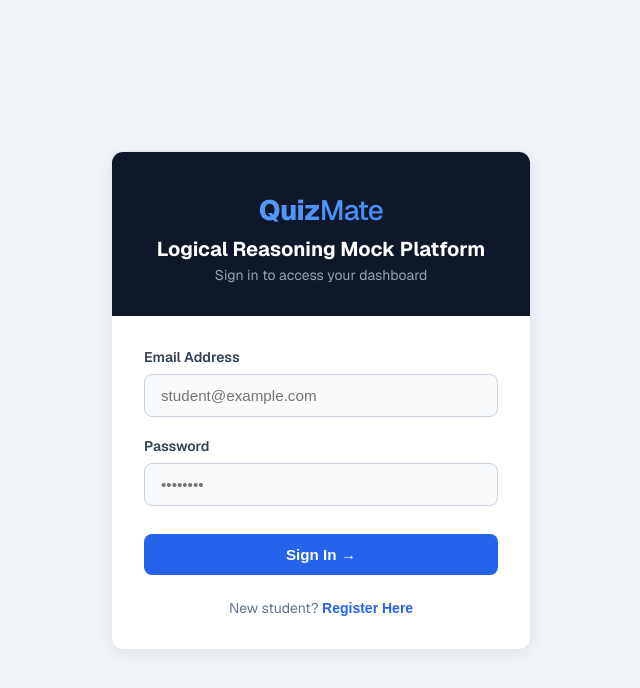
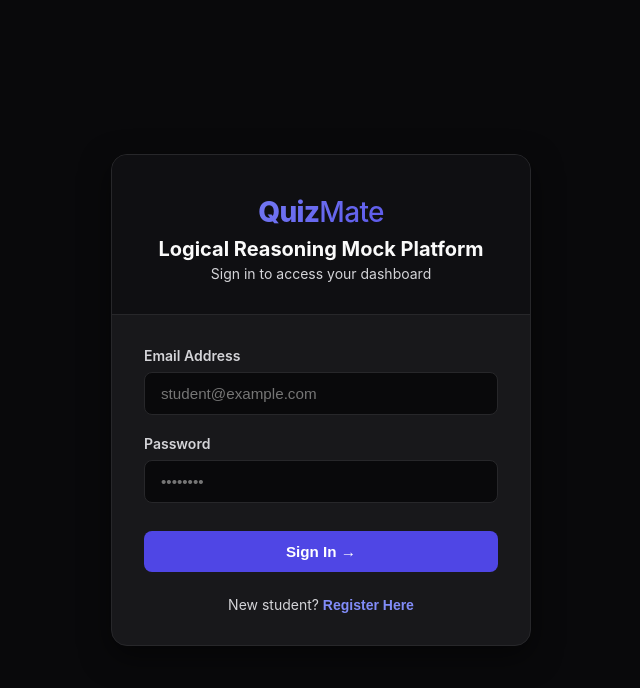
Before and after one commit to Jivitesh06/QuizMate, a Next.js app: page /login in a window 1280 px wide. Shown: the top 688 px of the page, without its empty margins (319-959 px from the left). Built offline with nearby package versions, Linux system fonts and the light colour scheme; no server answers.

Commit message:
design: complete premium dark mode redesign - fix readability issues and text color contrast

```diff
--- a/src/app/admin/admin.module.css
+++ b/src/app/admin/admin.module.css
@@ -1,16 +1,16 @@
 .container {
-  max-width: 1000px;
+  max-width: 1100px;
   margin: 0 auto;
   padding: 2.5rem 1.5rem;
-  font-family: var(--font-geist-sans), sans-serif;
-  color: #0f172a;
+  font-family: inherit;
+  color: var(--text-primary);
 }
 
 .header {
   display: flex;
   justify-content: space-between;
   align-items: center;
-  border-bottom: 2px solid #e2e8f0;
+  border-bottom: 2px solid var(--card-border);
   padding-bottom: 1.5rem;
   margin-bottom: 2.5rem;
 }
@@ -18,21 +18,21 @@
 .title {
   font-size: 2rem;
   font-weight: 800;
-  color: #0f172a;
+  color: var(--text-primary);
   letter-spacing: -0.025em;
 }
 
 .subtitle {
   font-size: 0.95rem;
-  color: #64748b;
+  color: var(--text-secondary);
   margin-top: 0.25rem;
 }
 
 .navButton {
   padding: 0.6rem 1.25rem;
-  background-color: #f1f5f9;
-  border: 1px solid #cbd5e1;
-  color: #334155;
+  background-color: var(--card-bg);
+  border: 1px solid var(--card-border);
+  color: var(--text-primary);
   border-radius: 8px;
   font-size: 0.9rem;
   font-weight: 600;
@@ -41,8 +41,7 @@
 }
 
 .navButton:hover {
-  background-color: #e2e8f0;
-  color: #0f172a;
+  background-color: var(--card-border);
 }
 
 .grid {
@@ -58,10 +57,10 @@
 }
 
 .card {
-  background: #ffffff;
-  border: 1px solid #e2e8f0;
+  background: var(--card-bg);
+  border: 1px solid var(--card-border);
   border-radius: 12px;
-  box-shadow: 0 4px 15px rgba(0, 0, 0, 0.02);
+  box-shadow: 0 4px 20px rgba(0, 0, 0, 0.3);
   padding: 2rem;
 }
 
@@ -70,8 +69,8 @@
   font-weight: 700;
   margin-bottom: 1.5rem;
   padding-bottom: 0.5rem;
-  border-bottom: 1px solid #f1f5f9;
-  color: #1e293b;
+  border-bottom: 1px solid var(--card-border);
+  color: var(--text-primary);
 }
 
 .formGroup {
@@ -82,7 +81,7 @@
   display: block;
   font-size: 0.875rem;
   font-weight: 600;
-  color: #334155;
+  color: var(--text-secondary);
   margin-bottom: 0.5rem;
 }
 
@@ -90,19 +89,19 @@
   width: 100%;
   padding: 0.75rem 1rem;
   border-radius: 8px;
-  border: 1px solid #cbd5e1;
+  border: 1px solid var(--card-border);
   font-size: 0.95rem;
-  color: #0f172a;
-  background-color: #f8fafc;
+  color: var(--text-primary);
+  background-color: var(--input-bg);
   transition: all 0.2s ease;
   box-sizing: border-box;
 }
 
 .input:focus, .textarea:focus, .select:focus {
   outline: none;
-  border-color: #2563eb;
-  background-color: #ffffff;
-  box-shadow: 0 0 0 3px rgba(37, 99, 235, 0.15);
+  border-color: var(--primary);
+  background-color: var(--input-bg);
+  box-shadow: 0 0 0 3px rgba(99, 102, 241, 0.2);
 }
 
 .textarea {
@@ -125,7 +124,7 @@
 .submitBtn {
   width: 100%;
   padding: 0.75rem;
-  background-color: #2563eb;
+  background-color: var(--primary);
   color: #ffffff;
   border-radius: 8px;
   border: none;
@@ -137,45 +136,44 @@
 }
 
 .submitBtn:hover {
-  background-color: #1d4ed8;
+  background-color: var(--primary-hover);
 }
 
 .submitBtn:disabled {
-  background-color: #94a3b8;
+  background-color: var(--text-muted);
   cursor: not-allowed;
 }
 
-/* Upload zone design */
 .uploadZone {
-  border: 2px dashed #cbd5e1;
+  border: 2px dashed var(--card-border);
   border-radius: 12px;
   padding: 2.5rem 1.5rem;
   text-align: center;
-  background-color: #f8fafc;
+  background-color: rgba(0, 0, 0, 0.2);
   cursor: pointer;
   transition: all 0.2s ease;
 }
 
 .uploadZone:hover {
-  border-color: #2563eb;
-  background-color: #f0f7ff;
+  border-color: var(--primary);
+  background-color: rgba(99, 102, 241, 0.05);
 }
 
 .uploadIcon {
   font-size: 2.5rem;
   margin-bottom: 1rem;
-  color: #64748b;
+  color: var(--text-muted);
 }
 
 .uploadText {
   font-size: 0.95rem;
-  color: #475569;
+  color: var(--text-secondary);
   font-weight: 500;
 }
 
 .uploadSubtext {
   font-size: 0.8rem;
-  color: #94a3b8;
+  color: var(--text-muted);
   margin-top: 0.5rem;
 }
 
@@ -186,16 +184,18 @@
 .fileDetails {
   margin-top: 1rem;
   padding: 0.75rem;
-  background-color: #f1f5f9;
+  background-color: rgba(0, 0, 0, 0.3);
+  border: 1px solid var(--card-border);
   border-radius: 8px;
   font-size: 0.85rem;
+  color: var(--text-secondary);
   display: flex;
   justify-content: space-between;
   align-items: center;
 }
 
 .removeFile {
-  color: #dc2626;
+  color: var(--error);
   font-weight: 600;
   cursor: pointer;
   background: none;
@@ -210,30 +210,31 @@
   margin-top: 1.5rem;
   max-height: 200px;
   overflow-y: auto;
-  border: 1px solid #e2e8f0;
+  border: 1px solid var(--card-border);
   border-radius: 8px;
   padding: 1rem;
-  background-color: #f8fafc;
+  background-color: rgba(0, 0, 0, 0.2);
   font-size: 0.85rem;
 }
 
 .logEntry {
   padding: 0.35rem 0;
-  border-bottom: 1px solid #f1f5f9;
+  border-bottom: 1px solid var(--card-border);
+  color: var(--text-secondary);
 }
 
 .logSuccess {
-  color: #16a34a;
+  color: var(--success);
   font-weight: 600;
 }
 
 .logError {
-  color: #dc2626;
+  color: var(--error);
   font-weight: 600;
 }
 
 .logInfo {
-  color: #2563eb;
+  color: #818cf8;
 }
 
 /* Student Attempts Section */
@@ -246,17 +247,19 @@
   align-items: center;
   justify-content: space-between;
   margin-bottom: 1rem;
+  flex-wrap: wrap;
+  gap: 1rem;
 }
 
 .sectionTitle {
   font-size: 1.25rem;
   font-weight: 700;
-  color: #1e293b;
+  color: var(--text-primary);
 }
 
 .badge {
-  background: #dbeafe;
-  color: #1d4ed8;
+  background: rgba(99, 102, 241, 0.2);
+  color: #818cf8;
   border-radius: 999px;
   padding: 0.2rem 0.75rem;
   font-size: 0.8rem;
@@ -265,8 +268,9 @@
 
 .tableContainer {
   overflow-x: auto;
-  border: 1px solid #e2e8f0;
+  border: 1px solid var(--card-border);
   border-radius: 12px;
+  background-color: var(--card-bg);
 }
 
 .attemptsTable {
@@ -276,15 +280,15 @@
 }
 
 .attemptsTable thead tr {
-  background-color: #f8fafc;
-  border-bottom: 2px solid #e2e8f0;
+  background-color: rgba(0, 0, 0, 0.3);
+  border-bottom: 2px solid var(--card-border);
 }
 
 .attemptsTable th {
   text-align: left;
   padding: 0.9rem 1rem;
   font-weight: 700;
-  color: #475569;
+  color: var(--text-secondary);
   font-size: 0.8rem;
   text-transform: uppercase;
   letter-spacing: 0.04em;
@@ -293,8 +297,8 @@
 
 .attemptsTable td {
   padding: 0.85rem 1rem;
-  color: #1e293b;
-  border-bottom: 1px solid #f1f5f9;
+  color: var(--text-secondary);
+  border-bottom: 1px solid var(--card-border);
   vertical-align: middle;
 }
 
@@ -303,12 +307,12 @@
 }
 
 .attemptsTable tbody tr:hover {
-  background-color: #f8fafc;
+  background-color: rgba(255, 255, 255, 0.02);
 }
 
 .emailCell {
   font-weight: 600;
-  color: #2563eb;
+  color: #818cf8;
   font-size: 0.85rem;
 }
 
@@ -321,19 +325,20 @@
 }
 
 .testTypeRandom {
-  background: #f0fdf4;
-  color: #16a34a;
+  background: var(--success-bg);
+  color: #a7f3d0;
 }
 
 .testTypeTopic {
-  background: #faf5ff;
-  color: #7c3aed;
+  background: rgba(139, 92, 246, 0.2);
+  color: #c084fc;
 }
 
 .scoreBadge {
   display: inline-block;
-  background: #0f172a;
-  color: #ffffff;
+  background: #09090b;
+  color: var(--text-primary);
+  border: 1px solid var(--card-border);
   padding: 0.25rem 0.7rem;
   border-radius: 999px;
   font-weight: 700;
@@ -347,12 +352,12 @@
   font-size: 0.8rem;
 }
 
-.statCorrect { color: #16a34a; font-weight: 600; }
-.statWrong { color: #dc2626; font-weight: 600; }
-.statSkip { color: #94a3b8; font-weight: 600; }
+.statCorrect { color: var(--success); font-weight: 600; }
+.statWrong { color: var(--error); font-weight: 600; }
+.statSkip { color: var(--text-muted); font-weight: 600; }
 
 .reviewLink {
-  color: #2563eb;
+  color: #818cf8;
   font-weight: 600;
   text-decoration: none;
   font-size: 0.82rem;
@@ -365,30 +370,30 @@
 .emptyState {
   text-align: center;
   padding: 3rem;
-  color: #94a3b8;
+  color: var(--text-muted);
   font-style: italic;
 }
 
 .refreshBtn {
   padding: 0.4rem 0.9rem;
-  background: #f1f5f9;
-  border: 1px solid #cbd5e1;
+  background: var(--card-bg);
+  border: 1px solid var(--card-border);
   border-radius: 8px;
   font-size: 0.82rem;
   font-weight: 600;
-  color: #334155;
+  color: var(--text-secondary);
   cursor: pointer;
   transition: all 0.2s;
 }
 
 .refreshBtn:hover {
-  background: #e2e8f0;
+  background: var(--card-border);
 }
 
 .loadingMsg {
   text-align: center;
   padding: 2rem;
-  color: #94a3b8;
+  color: var(--text-muted);
   font-size: 0.9rem;
 }
 
@@ -403,14 +408,14 @@
 }
 
 .editBtn {
-  background-color: #dbeafe;
-  color: #1d4ed8;
+  background-color: rgba(99, 102, 241, 0.2);
+  color: #818cf8;
   margin-right: 0.5rem;
 }
 
 .deleteBtn {
-  background-color: #fee2e2;
-  color: #dc2626;
+  background-color: var(--error-bg);
+  color: #fca5a5;
 }
 
 .editBtn:hover, .deleteBtn:hover {
@@ -419,44 +424,51 @@
 
 .cancelBtn {
   padding: 0.75rem;
-  background-color: #f1f5f9;
-  color: #334155;
+  background-color: var(--card-bg);
+  color: var(--text-secondary);
   border-radius: 8px;
-  border: 1px solid #cbd5e1;
+  border: 1px solid var(--card-border);
   font-size: 0.95rem;
   font-weight: 600;
   cursor: pointer;
-  transition: background-color 0.2s ease;
+  transition: all 0.2s ease;
   margin-top: 0.5rem;
   margin-left: 0.75rem;
 }
 
 .cancelBtn:hover {
-  background-color: #e2e8f0;
+  background-color: var(--card-border);
 }
 
 .wipeBtn {
   padding: 0.4rem 0.9rem;
-  background-color: #fee2e2;
-  border: 1px solid #fca5a5;
+  background-color: var(--error-bg);
+  border: 1px solid var(--error);
   border-radius: 8px;
   font-size: 0.82rem;
   font-weight: 700;
-  color: #b91c1c;
+  color: #fca5a5;
   cursor: pointer;
   transition: all 0.2s;
 }
 
 .wipeBtn:hover {
-  background-color: #fca5a5;
-  color: #991b1b;
+  background-color: var(--error);
+  color: #ffffff;
 }
 
 .searchBar {
   padding: 0.45rem 0.85rem;
-  border: 1px solid #cbd5e1;
+  border: 1px solid var(--card-border);
   border-radius: 8px;
   font-size: 0.85rem;
+  background-color: var(--input-bg);
+  color: var(--text-primary);
   width: 250px;
   box-sizing: border-box;
 }
+
+.searchBar:focus {
+  outline: none;
+  border-color: var(--primary);
+}
--- a/src/app/dashboard/dashboard.module.css
+++ b/src/app/dashboard/dashboard.module.css
@@ -2,15 +2,15 @@
   max-width: 1100px;
   margin: 0 auto;
   padding: 2.5rem 1.5rem;
-  font-family: var(--font-geist-sans), sans-serif;
-  color: #0f172a;
+  font-family: inherit;
+  color: var(--text-primary);
 }
 
 .header {
   display: flex;
   justify-content: space-between;
   align-items: center;
-  border-bottom: 2px solid #e2e8f0;
+  border-bottom: 2px solid var(--card-border);
   padding-bottom: 1.5rem;
   margin-bottom: 2.5rem;
 }
@@ -18,13 +18,13 @@
 .title {
   font-size: 2rem;
   font-weight: 800;
-  color: #0f172a;
+  color: var(--text-primary);
   letter-spacing: -0.025em;
 }
 
 .subtitle {
   font-size: 0.95rem;
-  color: #64748b;
+  color: var(--text-secondary);
   margin-top: 0.25rem;
 }
 
@@ -36,15 +36,15 @@
 
 .userEmail {
   font-size: 0.9rem;
-  color: #475569;
+  color: var(--text-secondary);
   font-weight: 500;
 }
 
 .adminLink {
   padding: 0.6rem 1.25rem;
-  background-color: #f1f5f9;
-  border: 1px solid #cbd5e1;
-  color: #0f172a;
+  background-color: var(--card-bg);
+  border: 1px solid var(--card-border);
+  color: var(--text-primary);
   border-radius: 8px;
   font-size: 0.9rem;
   font-weight: 600;
@@ -54,14 +54,14 @@
 }
 
 .adminLink:hover {
-  background-color: #e2e8f0;
+  background-color: var(--card-border);
 }
 
 .logoutBtn {
   padding: 0.6rem 1.25rem;
   background: none;
-  border: 1px solid #fca5a5;
-  color: #dc2626;
+  border: 1px solid var(--error);
+  color: var(--error);
   border-radius: 8px;
   font-size: 0.9rem;
   font-weight: 600;
@@ -70,7 +70,8 @@
 }
 
 .logoutBtn:hover {
-  background-color: #fef2f2;
+  background-color: var(--error-bg);
+  color: #ff8a8a;
 }
 
 .grid {
@@ -86,10 +87,10 @@
 }
 
 .card {
-  background: #ffffff;
-  border: 1px solid #e2e8f0;
+  background: var(--card-bg);
+  border: 1px solid var(--card-border);
   border-radius: 12px;
-  box-shadow: 0 4px 15px rgba(0, 0, 0, 0.02);
+  box-shadow: 0 4px 20px rgba(0, 0, 0, 0.3);
   padding: 2rem;
 }
 
@@ -98,8 +99,8 @@
   font-weight: 700;
   margin-bottom: 1.5rem;
   padding-bottom: 0.5rem;
-  border-bottom: 1px solid #f1f5f9;
-  color: #1e293b;
+  border-bottom: 1px solid var(--card-border);
+  color: var(--text-primary);
 }
 
 .formGroup {
@@ -110,7 +111,7 @@
   display: block;
   font-size: 0.875rem;
   font-weight: 600;
-  color: #334155;
+  color: var(--text-secondary);
   margin-bottom: 0.5rem;
 }
 
@@ -118,19 +119,19 @@
   width: 100%;
   padding: 0.75rem 1rem;
   border-radius: 8px;
-  border: 1px solid #cbd5e1;
+  border: 1px solid var(--card-border);
   font-size: 0.95rem;
-  color: #0f172a;
-  background-color: #f8fafc;
+  color: var(--text-primary);
+  background-color: var(--input-bg);
   transition: all 0.2s ease;
   box-sizing: border-box;
 }
 
 .input:focus, .select:focus {
   outline: none;
-  border-color: #2563eb;
-  background-color: #ffffff;
-  box-shadow: 0 0 0 3px rgba(37, 99, 235, 0.15);
+  border-color: var(--primary);
+  background-color: var(--input-bg);
+  box-shadow: 0 0 0 3px rgba(99, 102, 241, 0.2);
 }
 
 .typeSelector {
@@ -143,9 +144,9 @@
   flex: 1;
   padding: 0.75rem;
   border-radius: 8px;
-  border: 1px solid #cbd5e1;
-  background-color: #f8fafc;
-  color: #475569;
+  border: 1px solid var(--card-border);
+  background-color: var(--input-bg);
+  color: var(--text-secondary);
   font-weight: 600;
   cursor: pointer;
   transition: all 0.2s ease;
@@ -155,9 +156,9 @@
   flex: 1;
   padding: 0.75rem;
   border-radius: 8px;
-  border: 1px solid #2563eb;
-  background-color: #eff6ff;
-  color: #2563eb;
+  border: 1px solid var(--primary);
+  background-color: rgba(99, 102, 241, 0.15);
+  color: #818cf8;
   font-weight: 600;
   cursor: pointer;
 }
@@ -165,7 +166,7 @@
 .startBtn {
   width: 100%;
   padding: 0.85rem;
-  background-color: #2563eb;
+  background-color: var(--primary);
   color: #ffffff;
   border-radius: 8px;
   border: none;
@@ -177,7 +178,7 @@
 }
 
 .startBtn:hover {
-  background-color: #1d4ed8;
+  background-color: var(--primary-hover);
 }
 
 .attemptsTableContainer {
@@ -192,30 +193,30 @@
 }
 
 .attemptsTable th {
-  background-color: #f8fafc;
+  background-color: rgba(0, 0, 0, 0.2);
   padding: 0.75rem 1rem;
   font-weight: 600;
-  color: #475569;
-  border-bottom: 2px solid #e2e8f0;
+  color: var(--text-secondary);
+  border-bottom: 2px solid var(--card-border);
 }
 
 .attemptsTable td {
   padding: 1rem;
-  border-bottom: 1px solid #e2e8f0;
-  color: #334155;
+  border-bottom: 1px solid var(--card-border);
+  color: var(--text-secondary);
   vertical-align: middle;
 }
 
 .scoreBadge {
-  background-color: #eff6ff;
-  color: #1e40af;
+  background-color: rgba(99, 102, 241, 0.2);
+  color: #818cf8;
   padding: 0.25rem 0.5rem;
   border-radius: 4px;
   font-weight: 700;
 }
 
 .reviewLink {
-  color: #2563eb;
+  color: #818cf8;
   text-decoration: none;
   font-weight: 600;
 }
@@ -227,18 +228,18 @@
 .noAttempts {
   text-align: center;
   padding: 3rem 1.5rem;
-  color: #64748b;
+  color: var(--text-muted);
   font-style: italic;
 }
 
 .statsText {
   font-size: 0.8rem;
-  color: #64748b;
+  color: var(--text-muted);
 }
 
 .statsText span {
   margin-right: 0.5rem;
 }
-.statCorrect { color: #16a34a; font-weight: 600; }
-.statIncorrect { color: #dc2626; font-weight: 600; }
-.statUnattempted { color: #475569; }
+.statCorrect { color: var(--success); font-weight: 600; }
+.statIncorrect { color: var(--error); font-weight: 600; }
+.statUnattempted { color: var(--text-muted); }
--- a/src/app/globals.css
+++ b/src/app/globals.css
@@ -1,32 +1,39 @@
 :root {
-  --background: #ffffff;
-  --foreground: #171717;
-}
-
-@media (prefers-color-scheme: dark) {
-  :root {
-    --background: #0a0a0a;
-    --foreground: #ededed;
-  }
+  --background: #09090b; /* zinc-950 */
+  --foreground: #fafafa; /* zinc-50 */
+  --card-bg: #18181b; /* zinc-900 */
+  --card-border: #27272a; /* zinc-800 */
+  --text-primary: #fafafa;
+  --text-secondary: #d4d4d8; /* zinc-300 */
+  --text-muted: #71717a; /* zinc-500 */
+  --primary: #4f46e5; /* indigo-600 */
+  --primary-hover: #4338ca; /* indigo-700 */
+  --primary-light: #e0e7ff; /* indigo-100 */
+  --success: #10b981;
+  --success-bg: #064e3b;
+  --error: #ef4444;
+  --error-bg: #7f1d1d;
+  --input-bg: #09090b;
 }
 
 html {
   height: 100%;
+  color-scheme: dark;
 }
 
 html,
 body {
   max-width: 100vw;
   overflow-x: hidden;
+  background-color: var(--background);
+  color: var(--foreground);
 }
 
 body {
   min-height: 100%;
   display: flex;
   flex-direction: column;
-  color: var(--foreground);
-  background: var(--background);
-  font-family: Arial, Helvetica, sans-serif;
+  font-family: Inter, system-ui, -apple-system, sans-serif;
   -webkit-font-smoothing: antialiased;
   -moz-osx-font-smoothing: grayscale;
 }
@@ -41,9 +48,3 @@ a {
   color: inherit;
   text-decoration: none;
 }
-
-@media (prefers-color-scheme: dark) {
-  html {
-    color-scheme: dark;
-  }
-}
--- a/src/app/login/login.module.css
+++ b/src/app/login/login.module.css
@@ -3,26 +3,27 @@
   min-height: 100vh;
   align-items: center;
   justify-content: center;
-  background-color: #f1f5f9;
+  background-color: var(--background);
   padding: 1.5rem;
-  font-family: var(--font-geist-sans), sans-serif;
+  font-family: inherit;
 }
 
 .card {
   width: 100%;
   max-width: 420px;
-  background-color: #ffffff;
-  border-radius: 12px;
-  box-shadow: 0 4px 20px rgba(15, 23, 42, 0.08);
-  border: 1px solid #e2e8f0;
+  background-color: var(--card-bg);
+  border-radius: 16px;
+  box-shadow: 0 10px 30px rgba(0, 0, 0, 0.5);
+  border: 1px solid var(--card-border);
   overflow: hidden;
 }
 
 .header {
-  background-color: #0f172a;
-  color: #ffffff;
+  background-color: #0f0f12;
+  color: var(--text-primary);
   padding: 2.5rem 2rem 2rem 2rem;
   text-align: center;
+  border-bottom: 1px solid var(--card-border);
 }
 
 .logo {
@@ -30,13 +31,13 @@
   font-weight: 800;
   letter-spacing: -0.025em;
   margin-bottom: 0.5rem;
-  background: linear-gradient(135deg, #60a5fa, #3b82f6);
+  background: linear-gradient(135deg, #818cf8, #4f46e5);
   -webkit-background-clip: text;
   -webkit-text-fill-color: transparent;
 }
 
 .logoText {
-  color: #fff;
+  color: var(--text-primary);
   font-weight: 500;
 }
 
@@ -44,11 +45,12 @@
   font-size: 1.25rem;
   font-weight: 700;
   margin-top: 0.5rem;
+  color: var(--text-primary);
 }
 
 .subtitle {
   font-size: 0.875rem;
-  color: #94a3b8;
+  color: var(--text-secondary);
   margin-top: 0.25rem;
 }
 
@@ -64,7 +66,7 @@
   display: block;
   font-size: 0.875rem;
   font-weight: 600;
-  color: #334155;
+  color: var(--text-secondary);
   margin-bottom: 0.5rem;
 }
 
@@ -72,26 +74,26 @@
   width: 100%;
   padding: 0.75rem 1rem;
   border-radius: 8px;
-  border: 1px solid #cbd5e1;
+  border: 1px solid var(--card-border);
   font-size: 0.95rem;
-  color: #0f172a;
-  background-color: #f8fafc;
+  color: var(--text-primary);
+  background-color: var(--input-bg);
   transition: all 0.2s ease;
   box-sizing: border-box;
 }
 
 .input:focus {
   outline: none;
-  border-color: #3b82f6;
-  background-color: #ffffff;
-  box-shadow: 0 0 0 3px rgba(59, 130, 246, 0.15);
+  border-color: var(--primary);
+  background-color: #09090b;
+  box-shadow: 0 0 0 3px rgba(99, 102, 241, 0.25);
 }
 
 .button {
   width: 100%;
   padding: 0.75rem 1.25rem;
   border-radius: 8px;
-  background-color: #2563eb;
+  background-color: var(--primary);
   color: #ffffff;
   font-size: 0.95rem;
   font-weight: 600;
@@ -102,7 +104,7 @@
 }
 
 .button:hover {
-  background-color: #1d4ed8;
+  background-color: var(--primary-hover);
 }
 
 .button:active {
@@ -110,19 +112,19 @@
 }
 
 .button:disabled {
-  background-color: #94a3b8;
+  background-color: var(--text-muted);
   cursor: not-allowed;
 }
 
 .switchText {
   text-align: center;
   font-size: 0.875rem;
-  color: #64748b;
+  color: var(--text-secondary);
   margin-top: 1.5rem;
 }
 
 .link {
-  color: #2563eb;
+  color: #818cf8;
   font-weight: 600;
   background: none;
   border: none;
@@ -136,9 +138,9 @@
 }
 
 .error {
-  background-color: #fef2f2;
-  border: 1px solid #fca5a5;
-  color: #b91c1c;
+  background-color: var(--error-bg);
+  border: 1px solid var(--error);
+  color: #fca5a5;
   padding: 0.75rem 1rem;
   border-radius: 8px;
   font-size: 0.875rem;
--- a/src/app/result/[attemptId]/result.module.css
+++ b/src/app/result/[attemptId]/result.module.css
@@ -2,15 +2,15 @@
   max-width: 900px;
   margin: 0 auto;
   padding: 2.5rem 1.5rem;
-  font-family: var(--font-geist-sans), sans-serif;
-  color: #0f172a;
+  font-family: inherit;
+  color: var(--text-primary);
 }
 
 .header {
   display: flex;
   justify-content: space-between;
   align-items: center;
-  border-bottom: 2px solid #e2e8f0;
+  border-bottom: 2px solid var(--card-border);
   padding-bottom: 1.5rem;
   margin-bottom: 2.5rem;
 }
@@ -18,39 +18,39 @@
 .title {
   font-size: 2rem;
   font-weight: 800;
-  color: #0f172a;
+  color: var(--text-primary);
   letter-spacing: -0.025em;
 }
 
 .subtitle {
   font-size: 0.95rem;
-  color: #64748b;
+  color: var(--text-secondary);
   margin-top: 0.25rem;
 }
 
 .navButton {
   padding: 0.6rem 1.25rem;
-  background-color: #2563eb;
+  background-color: var(--primary);
   color: #ffffff;
   border-radius: 8px;
   font-size: 0.9rem;
   font-weight: 600;
   cursor: pointer;
-  transition: all 0.2s ease;
+  transition: background-color 0.2s ease;
   border: none;
   text-decoration: none;
 }
 
 .navButton:hover {
-  background-color: #1d4ed8;
+  background-color: var(--primary-hover);
 }
 
 /* Summary Panel Card */
 .summaryCard {
-  background: #ffffff;
-  border: 1px solid #e2e8f0;
+  background: var(--card-bg);
+  border: 1px solid var(--card-border);
   border-radius: 12px;
-  box-shadow: 0 4px 15px rgba(0, 0, 0, 0.02);
+  box-shadow: 0 4px 20px rgba(0, 0, 0, 0.3);
   padding: 2rem;
   margin-bottom: 2.5rem;
   display: grid;
@@ -72,12 +72,12 @@
   text-align: center;
   border-right: none;
   padding-bottom: 1.5rem;
-  border-bottom: 1px solid #e2e8f0;
+  border-bottom: 1px solid var(--card-border);
 }
 
 @media (min-width: 600px) {
   .scoreSection {
-    border-right: 1px solid #e2e8f0;
+    border-right: 1px solid var(--card-border);
     border-bottom: none;
     padding-bottom: 0;
     padding-right: 2rem;
@@ -88,14 +88,14 @@
   font-size: 0.85rem;
   font-weight: 700;
   text-transform: uppercase;
-  color: #64748b;
+  color: var(--text-secondary);
   letter-spacing: 0.05em;
 }
 
 .scoreVal {
   font-size: 4rem;
   font-weight: 900;
-  color: #2563eb;
+  color: #818cf8;
   line-height: 1;
   margin: 0.5rem 0;
 }
@@ -103,7 +103,7 @@
 .accuracyText {
   font-size: 1.1rem;
   font-weight: 700;
-  color: #0f172a;
+  color: var(--text-primary);
 }
 
 .statsSection {
@@ -121,7 +121,7 @@
 .statLabel {
   font-size: 0.8rem;
   font-weight: 600;
-  color: #64748b;
+  color: var(--text-secondary);
   margin-bottom: 0.25rem;
 }
 
@@ -134,7 +134,7 @@
 .sectionTitle {
   font-size: 1.25rem;
   font-weight: 700;
-  color: #1e293b;
+  color: var(--text-primary);
   margin-bottom: 1.5rem;
   display: flex;
   align-items: center;
@@ -142,8 +142,8 @@
 }
 
 .reviewItem {
-  background-color: #ffffff;
-  border: 1px solid #e2e8f0;
+  background-color: var(--card-bg);
+  border: 1px solid var(--card-border);
   border-radius: 12px;
   padding: 2rem;
   margin-bottom: 2rem;
@@ -153,7 +153,7 @@
   display: flex;
   justify-content: space-between;
   align-items: center;
-  border-bottom: 1px solid #f1f5f9;
+  border-bottom: 1px solid var(--card-border);
   padding-bottom: 1rem;
   margin-bottom: 1.5rem;
 }
@@ -161,7 +161,7 @@
 .questionNum {
   font-size: 0.95rem;
   font-weight: 700;
-  color: #475569;
+  color: var(--text-primary);
 }
 
 .statusTag {
@@ -173,25 +173,25 @@
 }
 
 .tagCorrect {
-  background-color: #dcfce7;
-  color: #15803d;
+  background-color: var(--success-bg);
+  color: #a7f3d0;
 }
 
 .tagIncorrect {
-  background-color: #fecaca;
-  color: #b91c1c;
+  background-color: var(--error-bg);
+  color: #fca5a5;
 }
 
 .tagUnattempted {
-  background-color: #f1f5f9;
-  color: #475569;
+  background-color: rgba(255, 255, 255, 0.05);
+  color: var(--text-secondary);
 }
 
 .questionText {
   font-size: 1.05rem;
   line-height: 1.6;
   margin-bottom: 1.5rem;
-  color: #0f172a;
+  color: var(--text-primary);
   white-space: pre-wrap;
   font-weight: 555;
 }
@@ -207,24 +207,24 @@
   display: flex;
   align-items: flex-start;
   padding: 0.85rem 1.25rem;
-  border: 1px solid #e2e8f0;
+  border: 1px solid var(--card-border);
   border-radius: 8px;
-  background-color: #f8fafc;
+  background-color: rgba(0, 0, 0, 0.2);
   font-size: 0.95rem;
-  color: #334155;
+  color: var(--text-secondary);
 }
 
 .optionCorrect {
-  border-color: #22c55e;
-  background-color: #f0fdf4;
-  color: #15803d;
+  border-color: var(--success);
+  background-color: var(--success-bg);
+  color: #a7f3d0;
   font-weight: 600;
 }
 
 .optionIncorrect {
-  border-color: #ef4444;
-  background-color: #fef2f2;
-  color: #b91c1c;
+  border-color: var(--error);
+  background-color: var(--error-bg);
+  color: #fca5a5;
   font-weight: 600;
 }
 
@@ -239,22 +239,22 @@
 
 .correctTick {
   margin-left: auto;
-  color: #22c55e;
+  color: var(--success);
   font-weight: bold;
   font-size: 1.1rem;
 }
 
 .incorrectCross {
   margin-left: auto;
-  color: #ef4444;
+  color: var(--error);
   font-weight: bold;
   font-size: 1.1rem;
 }
 
 /* Solution Explanation Card */
 .explanationBox {
-  background-color: #eff6ff;
-  border-left: 4px solid #3b82f6;
+  background-color: rgba(59, 130, 246, 0.15);
+  border-left: 4px solid var(--primary);
   border-radius: 0 8px 8px 0;
   padding: 1.25rem 1.5rem;
 }
@@ -263,7 +263,7 @@
   font-size: 0.85rem;
   font-weight: 700;
   text-transform: uppercase;
-  color: #1e40af;
+  color: #818cf8;
   margin-bottom: 0.5rem;
   letter-spacing: 0.05em;
 }
@@ -271,6 +271,6 @@
 .explanationText {
   font-size: 0.9rem;
   line-height: 1.55;
-  color: #1e3a8a;
+  color: var(--text-secondary);
   white-space: pre-wrap;
 }
```
Also changed, not shown: src/app/test/[testId]/test.module.css (+94 -91 lines).
